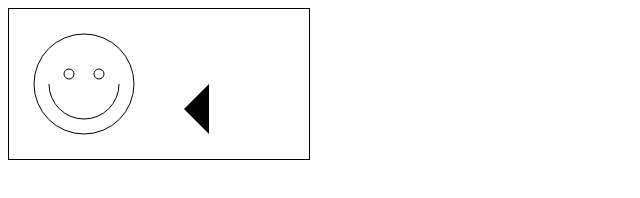
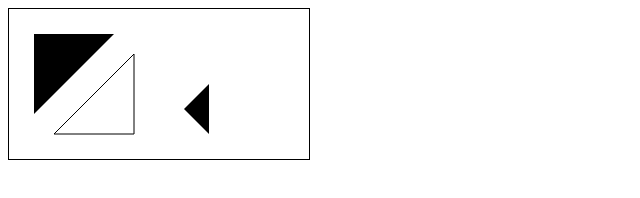
Before and after one commit to h64m1/canvas-tutorial, a plain HTML site: page 2_drawing_shapes_with_canvas/index.html in a window 1280 px wide. Shown: the whole page, without its empty margins (0-640 px from the left). Drawn offline with Linux system fonts and the light colour scheme.

Commit message:
filled and opened triangles

```diff
--- a/2_drawing_shapes_with_canvas/index.html
+++ b/2_drawing_shapes_with_canvas/index.html
@@ -21,14 +21,29 @@
 					ctx.lineTo(200, 75)
 					ctx.fill()
 
+					// ctx.beginPath()
+					// ctx.arc(75, 75, 50, 0, Math.PI * 2, true) // Outer circle
+					// ctx.moveTo(110, 75)
+					// ctx.arc(75, 75, 35, 0, Math.PI, false) // Mouth (clockwise)
+					// ctx.moveTo(65, 65)
+					// ctx.arc(60, 65, 5, 0, Math.PI * 2, true) // Left eye
+					// ctx.moveTo(95, 65)
+					// ctx.arc(90, 65, 5, 0, Math.PI * 2, true) // Right eye
+					// ctx.stroke()
+
+					// Filled triangle
 					ctx.beginPath()
-					ctx.arc(75, 75, 50, 0, Math.PI * 2, true) // Outer circle
-					ctx.moveTo(110, 75)
-					ctx.arc(75, 75, 35, 0, Math.PI, false) // Mouth (clockwise)
-					ctx.moveTo(65, 65)
-					ctx.arc(60, 65, 5, 0, Math.PI * 2, true) // Left eye
-					ctx.moveTo(95, 65)
-					ctx.arc(90, 65, 5, 0, Math.PI * 2, true) // Right eye
+					ctx.moveTo(25, 25)
+					ctx.lineTo(105, 25)
+					ctx.lineTo(25, 105)
+					ctx.fill()
+
+					// Stroked triangle
+					ctx.beginPath()
+					ctx.moveTo(125, 125)
+					ctx.lineTo(125, 45)
+					ctx.lineTo(45, 125)
+					ctx.closePath()
 					ctx.stroke()
 				} else {
 					// canvas-unsupported code here
```
